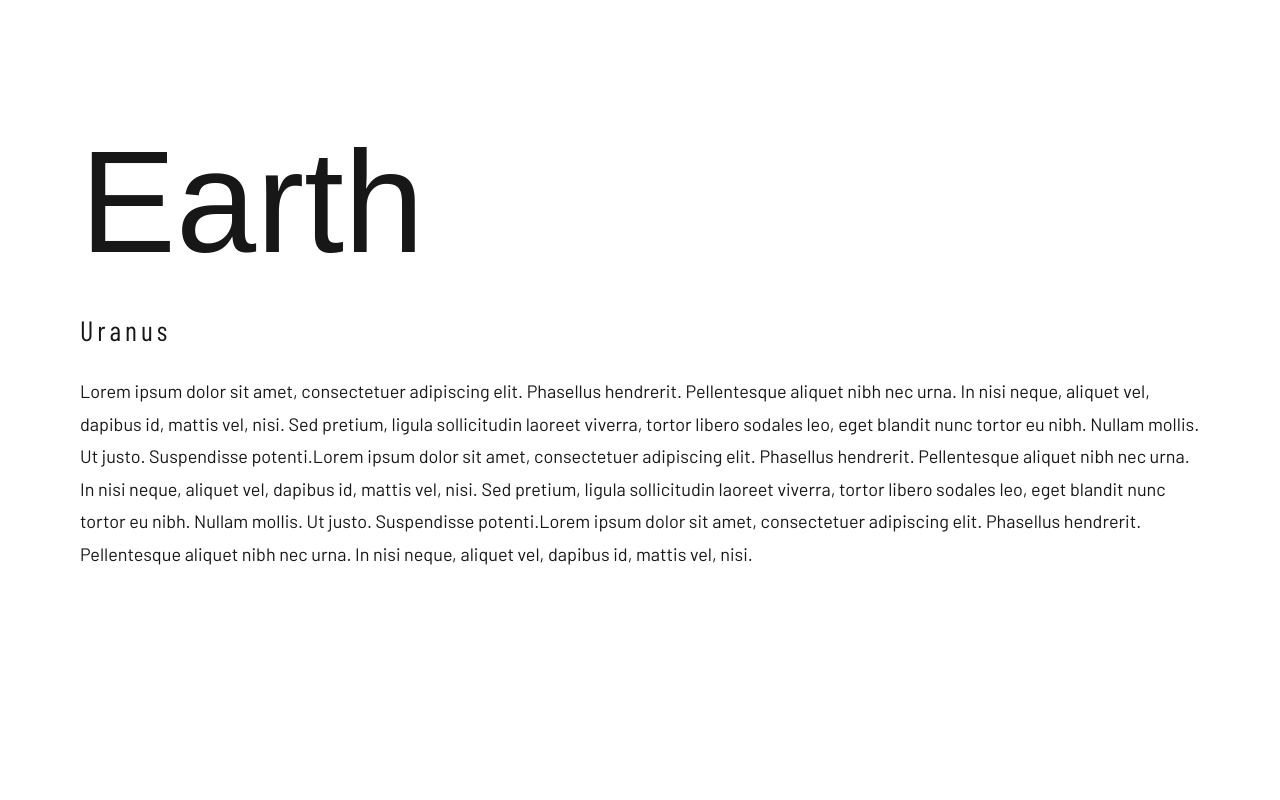
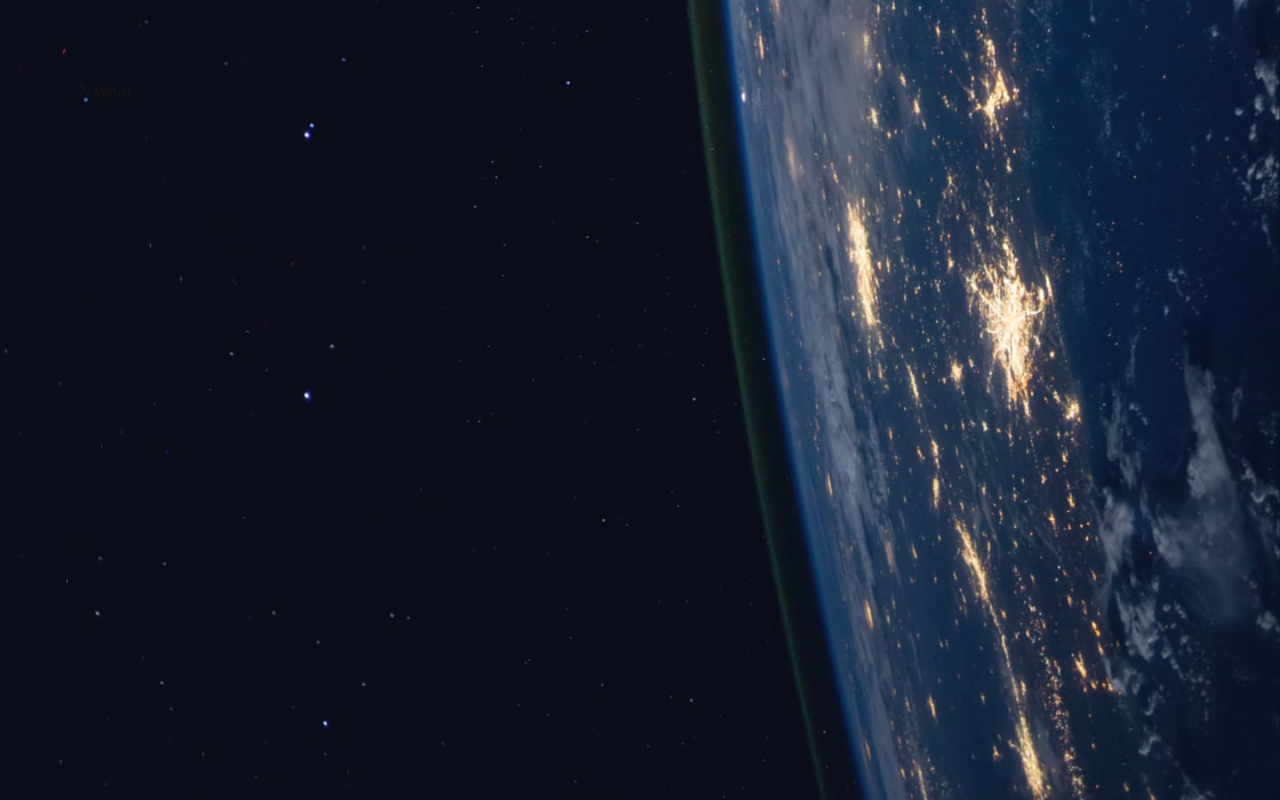
Before and after one commit to muhkyle17/birthday-reminder, a Next.js app: page / in a window 1280 px wide. Built offline with nearby package versions, Linux system fonts and the light colour scheme; a web font is replaced by a local one.

Commit message:
Set background image

```diff
--- a/src/app/page.js
+++ b/src/app/page.js
@@ -1,22 +1,10 @@
 import Image from 'next/image'
+import Navbar from '@/app/components/Navbar'
 
 export default function Home() {
   return (
-    <div className='min-h-screen p-8 pb-20 gap-16 sm:p-20'>
-      <p className='typography-preset-one'>Earth</p>
-      <p className='typography-preset-five'>Uranus</p>
-      <p className='typography-preset-nine mt-10'>
-        Lorem ipsum dolor sit amet, consectetuer adipiscing elit. Phasellus hendrerit. Pellentesque
-        aliquet nibh nec urna. In nisi neque, aliquet vel, dapibus id, mattis vel, nisi. Sed
-        pretium, ligula sollicitudin laoreet viverra, tortor libero sodales leo, eget blandit nunc
-        tortor eu nibh. Nullam mollis. Ut justo. Suspendisse potenti.Lorem ipsum dolor sit amet,
-        consectetuer adipiscing elit. Phasellus hendrerit. Pellentesque aliquet nibh nec urna. In
-        nisi neque, aliquet vel, dapibus id, mattis vel, nisi. Sed pretium, ligula sollicitudin
-        laoreet viverra, tortor libero sodales leo, eget blandit nunc tortor eu nibh. Nullam mollis.
-        Ut justo. Suspendisse potenti.Lorem ipsum dolor sit amet, consectetuer adipiscing elit.
-        Phasellus hendrerit. Pellentesque aliquet nibh nec urna. In nisi neque, aliquet vel, dapibus
-        id, mattis vel, nisi.{' '}
-      </p>
+    <div className='bg-[url("/home/background-home-desktop.jpg")] min-h-screen bg-contain bg-center bg-no-repeat h-screen w-full p-8 pb-20 gap-16 sm:p-20'>
+      <Navbar />
     </div>
   )
 }
```
